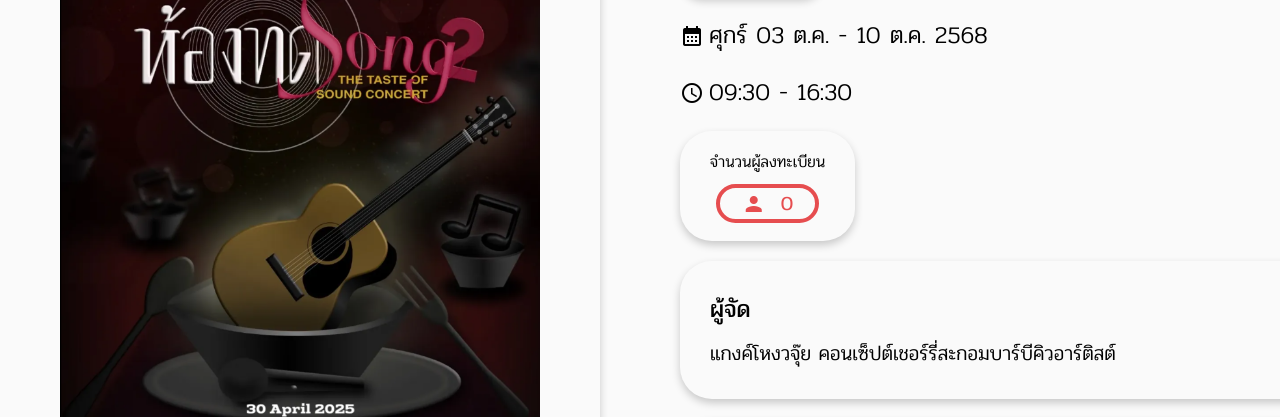
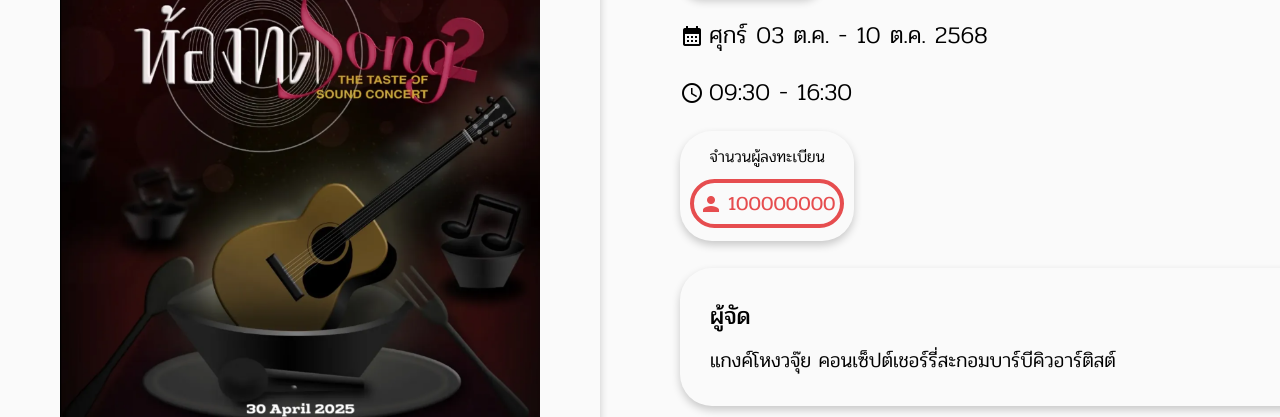
Before and after one commit to KeeratikornJan/cs261--group5-650001, a plain HTML site: page event-detail.html in a window 1280 px wide. Shown: the part 352-769 px from the top of the page. Drawn offline with Linux system fonts and the light colour scheme; a web font is replaced by a local one.

Commit message:
Update fix box_members

```diff
--- a/css/event-detail.css
+++ b/css/event-detail.css
@@ -236,8 +236,10 @@ section {
     margin-right: 5px;
 }
 .box_members {
+    display: inline-block;
+    overflow: hidden;
     font-family: "Pridi";
-    width: 175px;
+    max-width: 660px;
     height: 110px;
     color: black;
     border-radius: 32px;
@@ -249,25 +251,25 @@ section {
     font-size: 16px;
     font-weight: 300;
     text-align: center;
-    margin-bottom: 10px;
+    margin: 10px;
 }
 .box_members_num {
+    display: block;
     border-radius: 32px;
     color: #E64D4F;
     align-content: center;
     text-align: center;
-    margin: auto;
-    width: 95px;
+    min-width: 95px;
     border: 4px solid #E64D4F;
+    margin: 10px;
 }
 .box_members_num p {
     font-size: 20px;
     font-weight: 400;
-    justify-content: center;
-    margin: 0;
+    margin: 5px;
 }
 .box_members_num p i {
-    margin-right: 15px;
+    flex-shrink: 0;
 }
 .box_organizes{
     width: 600px;
--- a/event-detail.html
+++ b/event-detail.html
@@ -70,7 +70,7 @@
                 <div class="box_members">
                     <h2>จำนวนผู้ลงทะเบียน</h2>
                     <div class="box_members_num">
-                        <p><i class="material-icons">person</i>0</p>
+                        <p><i class="material-icons">person</i>100000000</p>
                     </div>
                 </div>
                 <div class="box_organizes">
```
